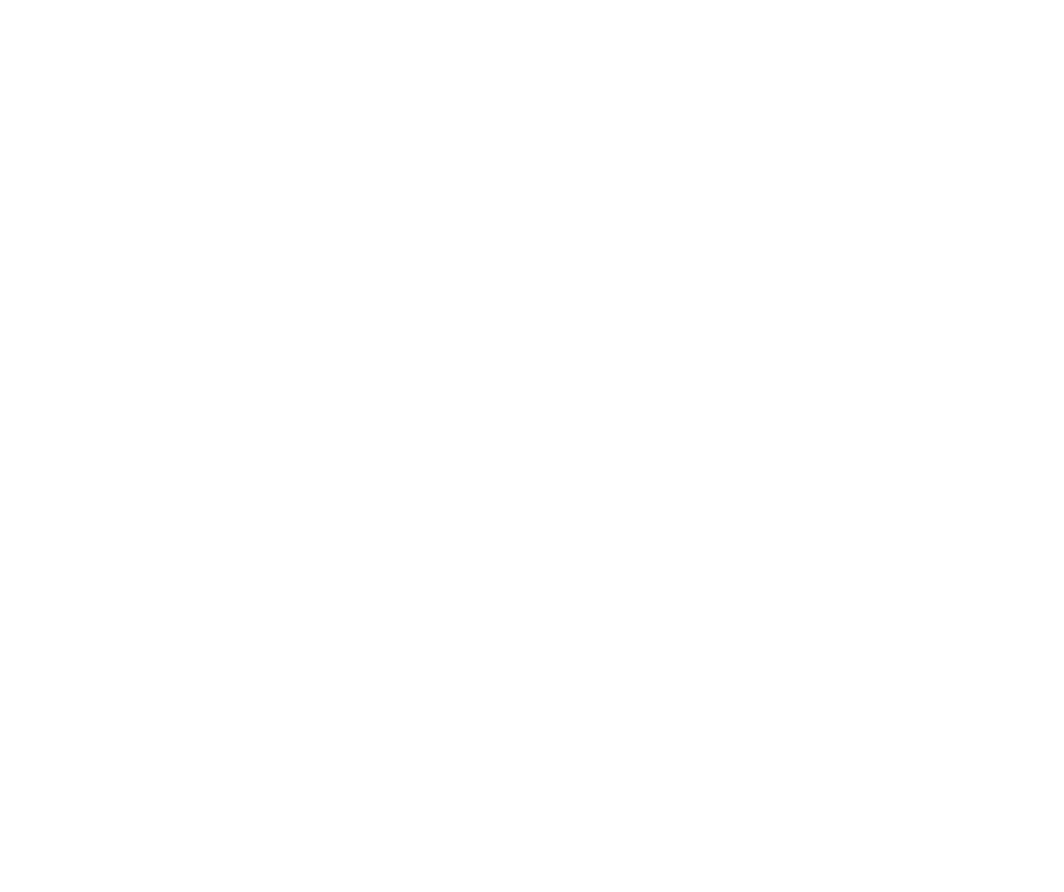
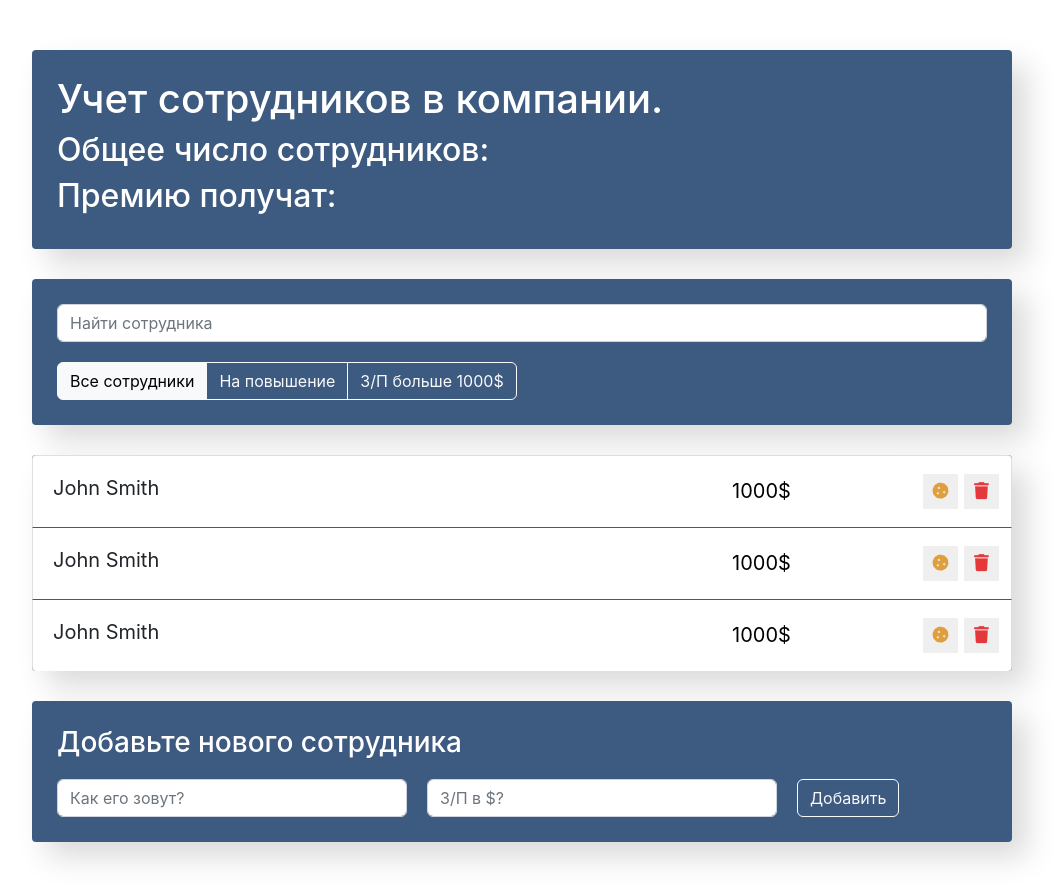
Before and after one commit to sergiohardov/study-react-projects, a React app in the folder employeers/: page / in a window 1280 px wide. Shown: the whole page, without its empty margins (118-1182 px from the left). Before the commit the page ends 800 px from the top, so only its background shows below. Built offline with nearby package versions, Linux system fonts and the light colour scheme.

Commit message:
Подключен компонент app

```diff
--- a/employeers/src/index.css
+++ b/employeers/src/index.css
@@ -1,13 +1,13 @@
 body {
-  margin: 0;
-  font-family: -apple-system, BlinkMacSystemFont, 'Segoe UI', 'Roboto', 'Oxygen',
-    'Ubuntu', 'Cantarell', 'Fira Sans', 'Droid Sans', 'Helvetica Neue',
+  margin: 50px 0;
+  font-family: -apple-system, BlinkMacSystemFont, "Segoe UI", "Roboto", "Oxygen",
+    "Ubuntu", "Cantarell", "Fira Sans", "Droid Sans", "Helvetica Neue",
     sans-serif;
   -webkit-font-smoothing: antialiased;
   -moz-osx-font-smoothing: grayscale;
 }
 
 code {
-  font-family: source-code-pro, Menlo, Monaco, Consolas, 'Courier New',
+  font-family: source-code-pro, Menlo, Monaco, Consolas, "Courier New",
     monospace;
 }
--- a/employeers/src/index.js
+++ b/employeers/src/index.js
@@ -1,6 +1,11 @@
 import React from "react";
 import ReactDOM from "react-dom/client";
 import "./index.css";
+import App from "./components/app/app";
 
 const root = ReactDOM.createRoot(document.getElementById("root"));
-root.render(<React.StrictMode></React.StrictMode>);
+root.render(
+  <React.StrictMode>
+    <App />
+  </React.StrictMode>
+);
```
